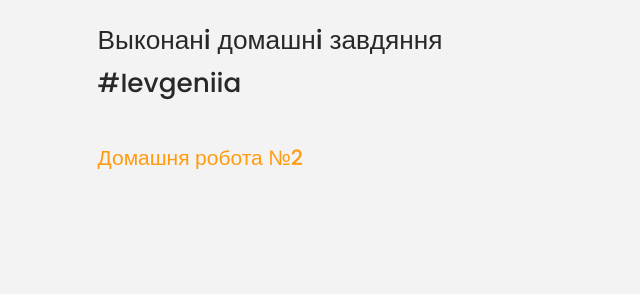
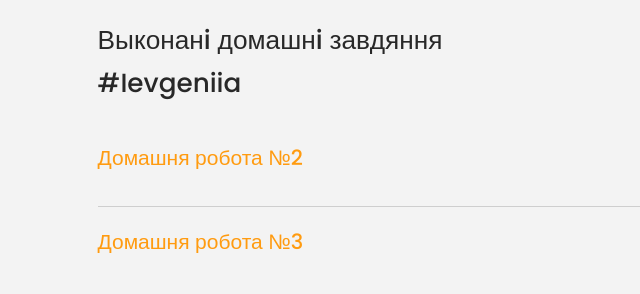
Before and after one commit to IevgeniiaGl/JS, a plain HTML site: page lessons/index.html in a window 1280 px wide. Shown: the whole page, without its empty margins (0-640 px from the left). Drawn offline with Linux system fonts and the light colour scheme.

Commit message:
Add files via upload

```diff
--- a/lessons/index.html
+++ b/lessons/index.html
@@ -21,6 +21,9 @@
 							<li class="page__item item">
 								<a class="item__link" href="./lesson_02/index.html">Домашня робота №2</a>
 							</li>
+							<li class="page__item item">
+								<a class="item__link" href="./lesson_03/index.html">Домашня робота №3</a>
+							</li>
 						</ul>
 
 					</div>
```
Also changed, not shown: lessons/lesson_02/task_01/index.html (+1 -1 lines).
